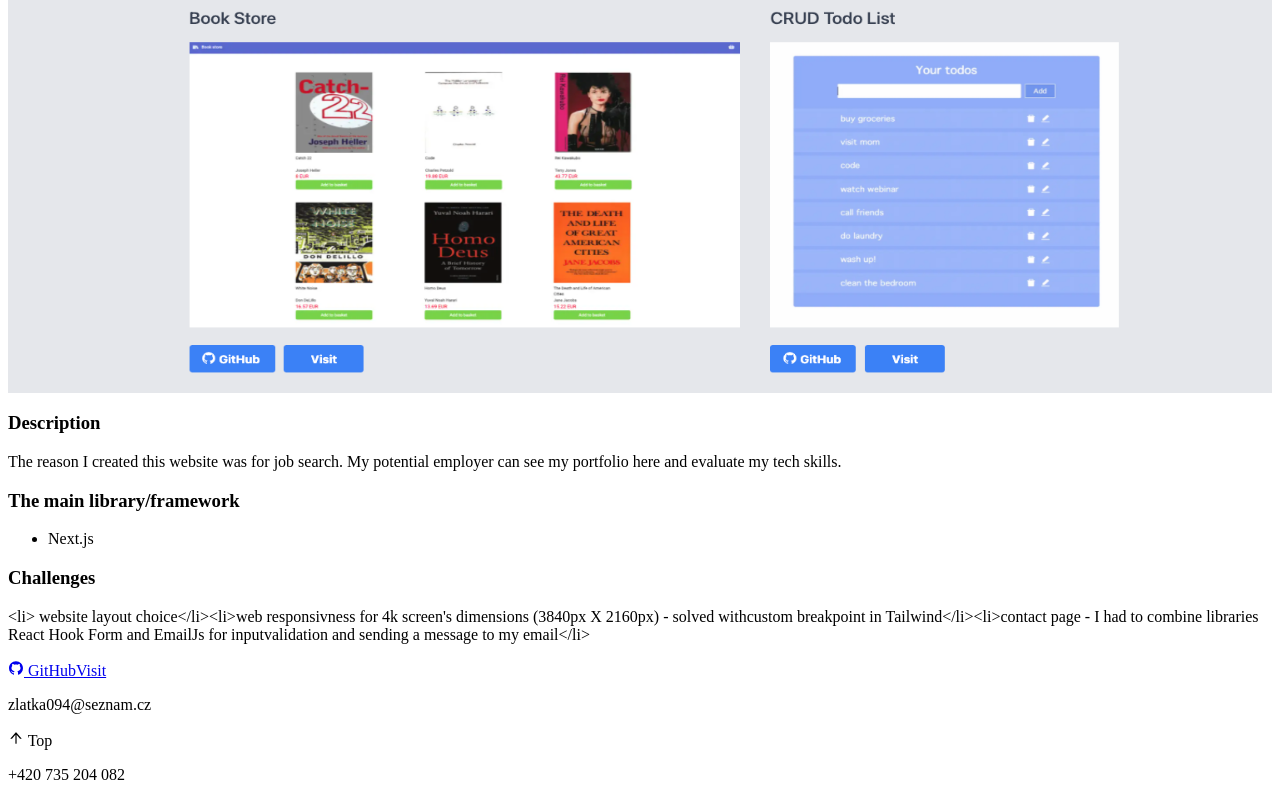
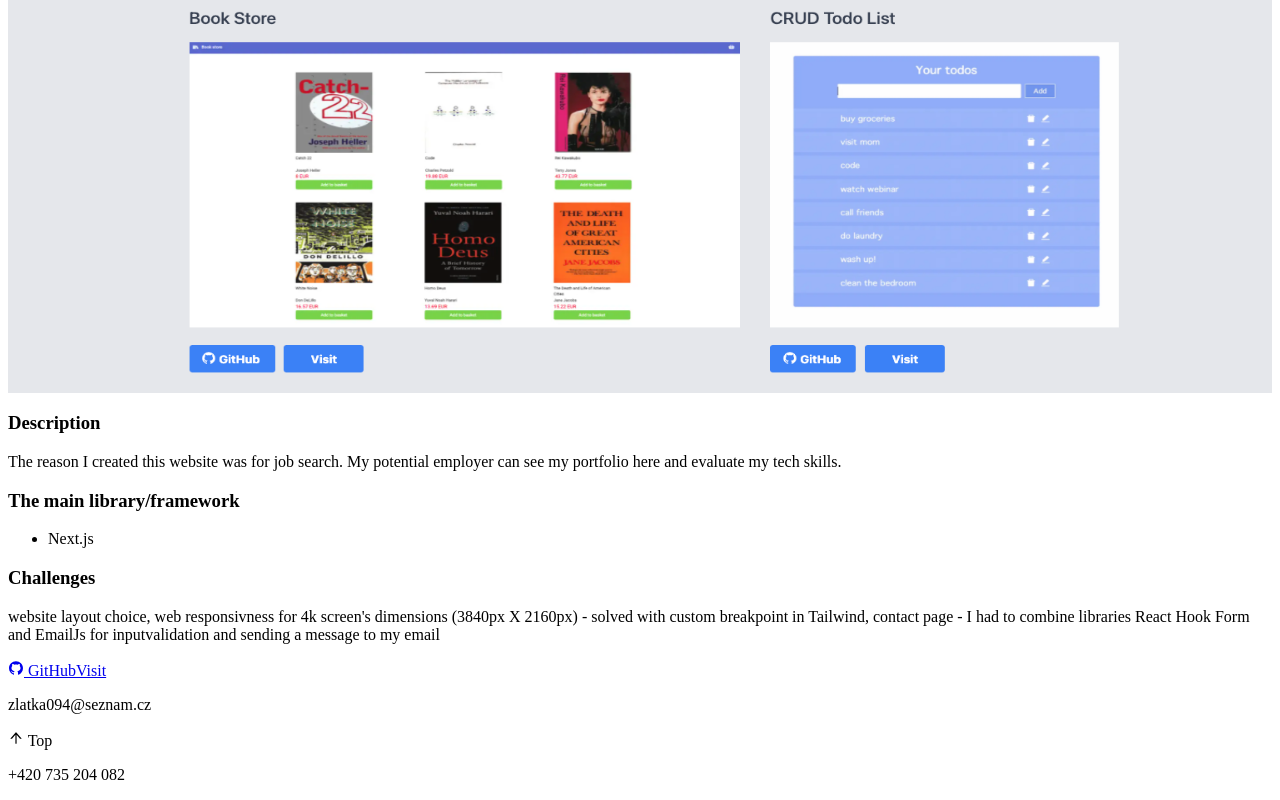
Before and after one commit to zlatka-n/portfolio_website, a Next.js app: page /portfolio in a window 1280 px wide. Shown: the part 4143-4943 px from the top of the page. Built offline with nearby package versions, Linux system fonts and the light colour scheme.

Commit message:
edit text for challenges

```diff
--- a/utils.js
+++ b/utils.js
@@ -74,7 +74,7 @@ export const portfolioCardConfig = [
       'The reason I created this website was for job search. My potential employer can see my portfolio here and evaluate my tech skills.',
     techStack: ['Next.js'],
     challenges:
-      " <li> website layout choice</li><li>web responsivness for 4k screen's dimensions (3840px X 2160px) - solved withcustom breakpoint in Tailwind</li><li>contact page - I had to combine libraries React Hook Form and EmailJs for inputvalidation and sending a message to my email</li>",
+      "website layout choice, web responsivness for 4k screen's dimensions (3840px X 2160px) - solved with custom breakpoint in Tailwind, contact page - I had to combine libraries React Hook Form and EmailJs for inputvalidation and sending a message to my email",
     projectLink: '',
     githubLink: 'https://github.com/zlatka-n/portfolio_website'
   }
```
